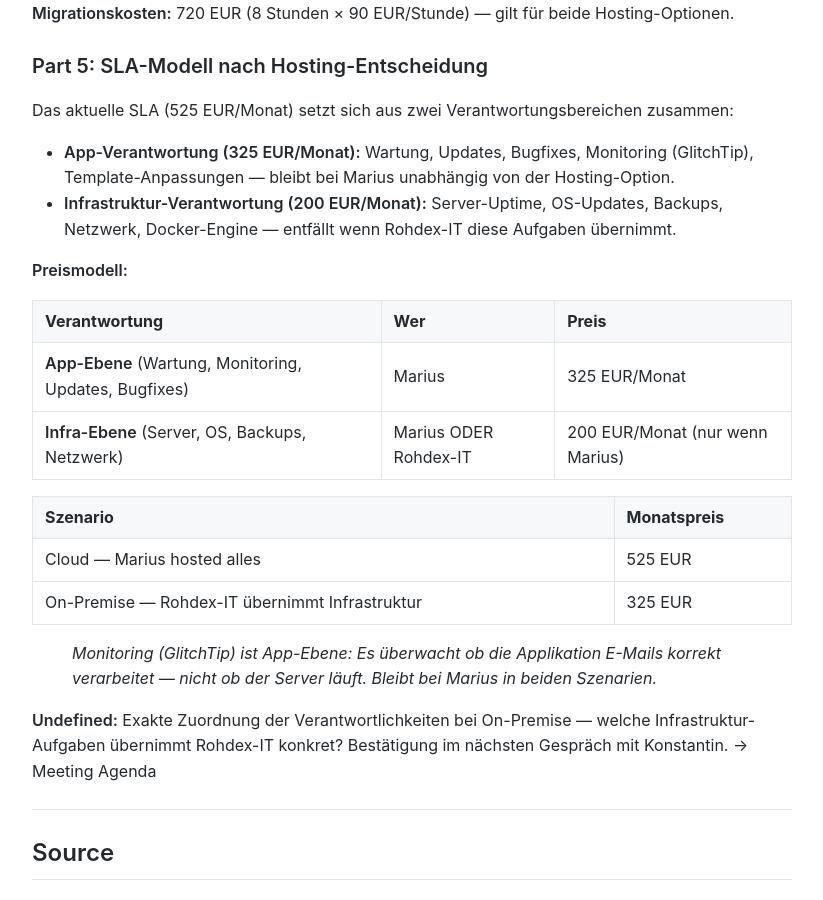
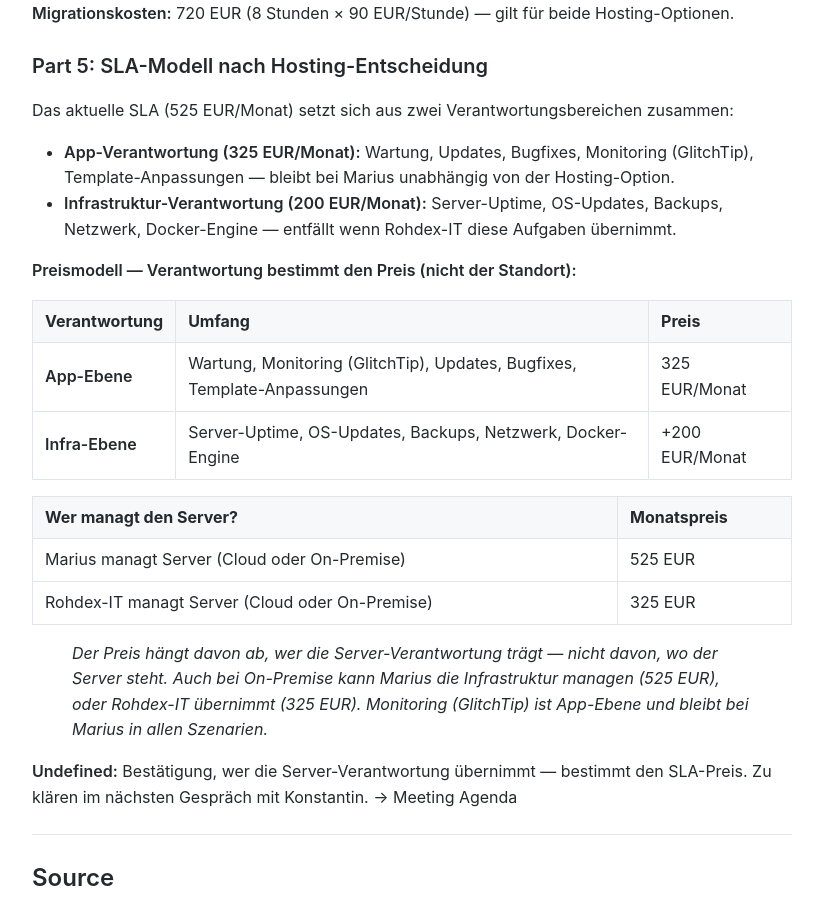
Before and after one commit to MariusWilsch/public-wilsch-ai-pages, a Jekyll site: the page built from project/rohdex/hosting-anforderungen.md, in a window 1280 px wide and 900 px high, scrolled down 4332 px. Shown: the whole window, without its empty margins (228-1051 px from the left). Built offline with Jekyll 4.4.1, drawn with Linux system fonts in a browser that asks for light colours; our own code applies the rules of GitHub Pages for plain Markdown files.

Commit message:
Sync from hippocampus 2026-02-22

```diff
--- a/project/rohdex/hosting-anforderungen.md
+++ b/project/rohdex/hosting-anforderungen.md
@@ -144,21 +144,21 @@ Das aktuelle SLA (525 EUR/Monat) setzt sich aus zwei Verantwortungsbereichen zus
 - **App-Verantwortung (325 EUR/Monat):** Wartung, Updates, Bugfixes, Monitoring (GlitchTip), Template-Anpassungen — bleibt bei Marius unabhängig von der Hosting-Option.
 - **Infrastruktur-Verantwortung (200 EUR/Monat):** Server-Uptime, OS-Updates, Backups, Netzwerk, Docker-Engine — entfällt wenn Rohdex-IT diese Aufgaben übernimmt.
 
-**Preismodell:**
+**Preismodell — Verantwortung bestimmt den Preis (nicht der Standort):**
 
-| Verantwortung | Wer | Preis |
-|---------------|-----|-------|
-| **App-Ebene** (Wartung, Monitoring, Updates, Bugfixes) | Marius | 325 EUR/Monat |
-| **Infra-Ebene** (Server, OS, Backups, Netzwerk) | Marius ODER Rohdex-IT | 200 EUR/Monat (nur wenn Marius) |
+| Verantwortung | Umfang | Preis |
+|---------------|--------|-------|
+| **App-Ebene** | Wartung, Monitoring (GlitchTip), Updates, Bugfixes, Template-Anpassungen | 325 EUR/Monat |
+| **Infra-Ebene** | Server-Uptime, OS-Updates, Backups, Netzwerk, Docker-Engine | +200 EUR/Monat |
 
-| Szenario | Monatspreis |
-|----------|-------------|
-| Cloud — Marius hosted alles | 525 EUR |
-| On-Premise — Rohdex-IT übernimmt Infrastruktur | 325 EUR |
+| Wer managt den Server? | Monatspreis |
+|------------------------|-------------|
+| Marius managt Server (Cloud oder On-Premise) | 525 EUR |
+| Rohdex-IT managt Server (Cloud oder On-Premise) | 325 EUR |
 
-> *Monitoring (GlitchTip) ist App-Ebene: Es überwacht ob die Applikation E-Mails korrekt verarbeitet — nicht ob der Server läuft. Bleibt bei Marius in beiden Szenarien.*
+> *Der Preis hängt davon ab, wer die Server-Verantwortung trägt — nicht davon, wo der Server steht. Auch bei On-Premise kann Marius die Infrastruktur managen (525 EUR), oder Rohdex-IT übernimmt (325 EUR). Monitoring (GlitchTip) ist App-Ebene und bleibt bei Marius in allen Szenarien.*
 
-**Undefined:** Exakte Zuordnung der Verantwortlichkeiten bei On-Premise — welche Infrastruktur-Aufgaben übernimmt Rohdex-IT konkret? Bestätigung im nächsten Gespräch mit Konstantin. → Meeting Agenda
+**Undefined:** Bestätigung, wer die Server-Verantwortung übernimmt — bestimmt den SLA-Preis. Zu klären im nächsten Gespräch mit Konstantin. → Meeting Agenda
 
 ---
 
```
Also changed, not shown: project/rohdex/hosting-verantwortung-agenda.md (+6 -6 lines).
